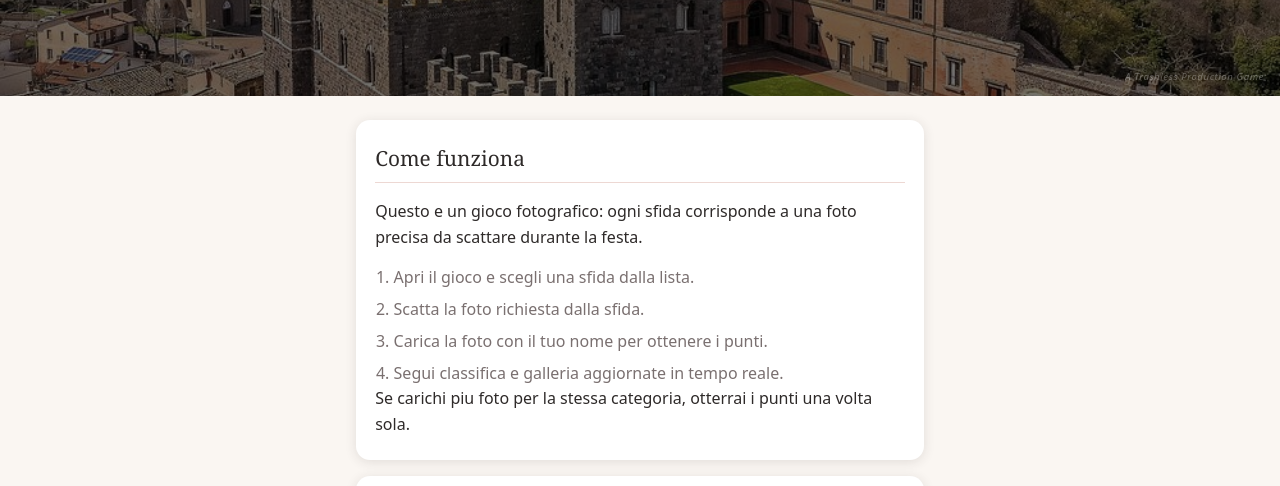
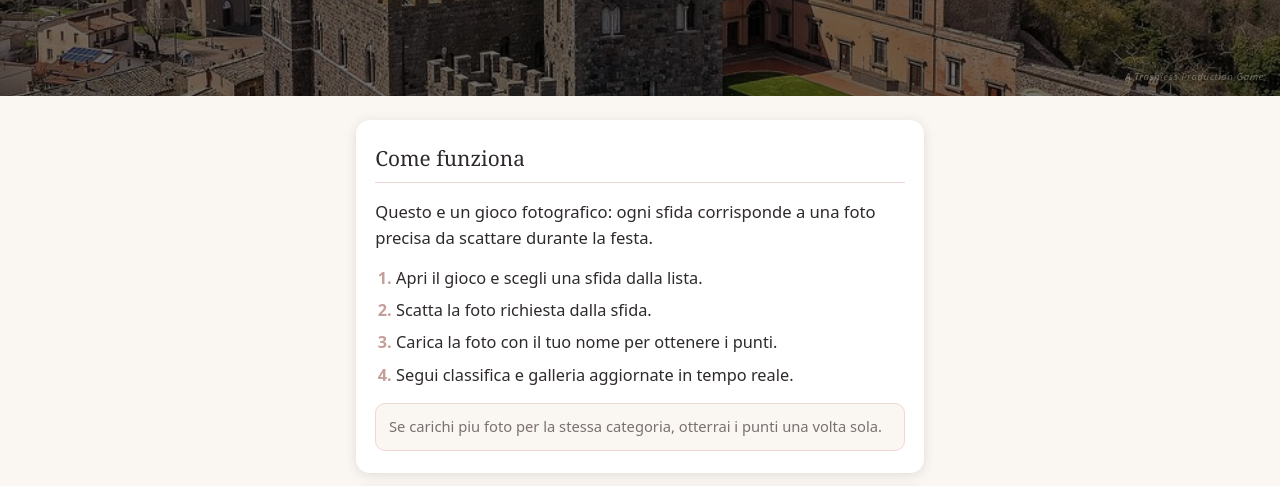
Before and after one commit to fewde96/MatrimonioGiulia-Ale, a plain HTML site: page index.html in a window 1280 px wide. Shown: the part 208-694 px from the top of the page. Drawn offline with Linux system fonts and the light colour scheme.

Commit message:
Refine landing text formatting

```diff
--- a/css/style.css
+++ b/css/style.css
@@ -586,15 +586,34 @@ select {
 
 .landing-intro {
   color: var(--antracite);
-  margin-bottom: 0.9rem;
+  margin-bottom: 1rem;
+  font-size: 1.04rem;
+  line-height: 1.55;
 }
 
 .landing-steps {
-  margin-left: 1.15rem;
-  color: var(--grigio);
+  margin-left: 1.3rem;
+  color: var(--antracite);
   display: flex;
   flex-direction: column;
-  gap: 0.4rem;
+  gap: 0.55rem;
+  font-size: 1.02rem;
+  line-height: 1.45;
+}
+
+.landing-steps li::marker {
+  color: var(--rosa);
+  font-weight: 700;
+}
+
+.landing-tip {
+  margin-top: 0.95rem;
+  padding: 0.7rem 0.8rem;
+  border-radius: 10px;
+  border: 1px solid var(--rosa-soft);
+  background: var(--avorio);
+  color: var(--grigio);
+  font-size: 0.92rem;
 }
 
 .landing-actions {
```
